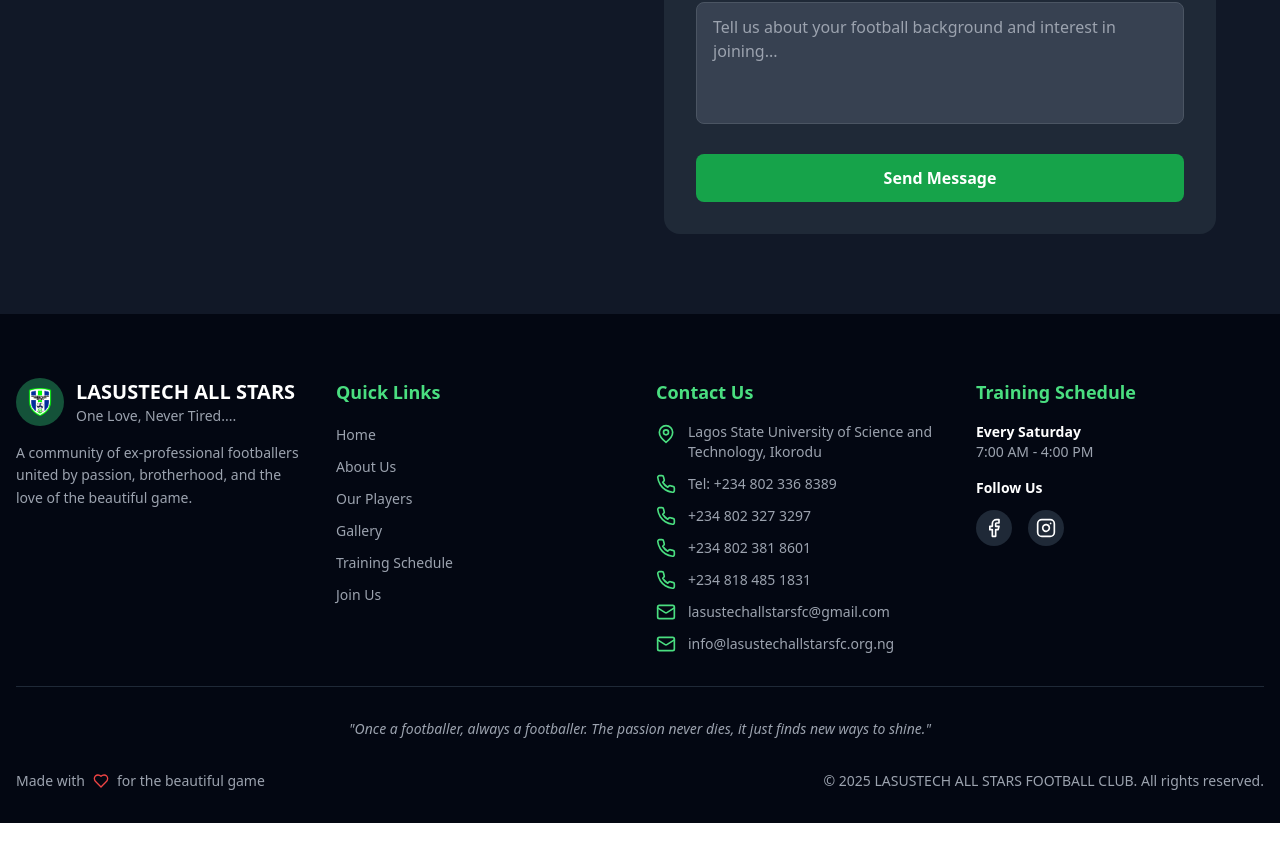
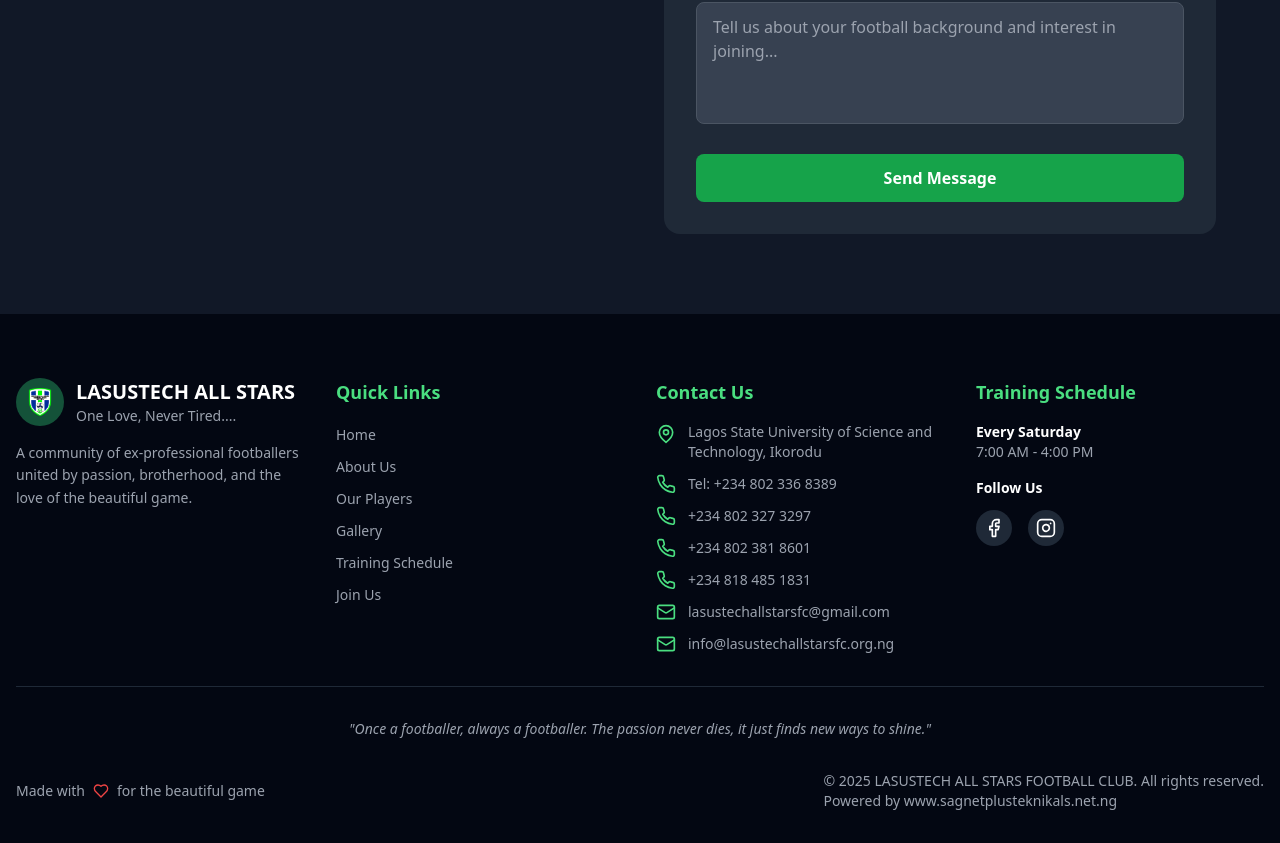
Before and after one commit to Bolatan/allstars, a React (Vite) app: page / in a window 1280 px wide. Shown: the part 10685-11528 px from the top of the page. Built offline with nearby package versions, Linux system fonts and the light colour scheme.

Commit message:
Update Footer.tsx

```diff
--- a/src/components/Footer.tsx
+++ b/src/components/Footer.tsx
@@ -173,7 +173,7 @@ export default function Footer() {
             <span>for the beautiful game</span>
           </p>
           <p className="text-gray-400 text-sm">
-            © {new Date().getFullYear()} LASUSTECH ALL STARS FOOTBALL CLUB. All rights reserved.
+            © {new Date().getFullYear()} LASUSTECH ALL STARS FOOTBALL CLUB. All rights reserved. <br/>Powered by www.sagnetplusteknikals.net.ng
           </p>
         </div>
       </div>
```
